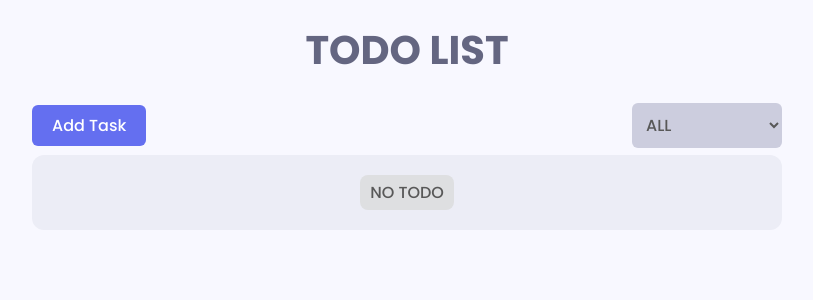
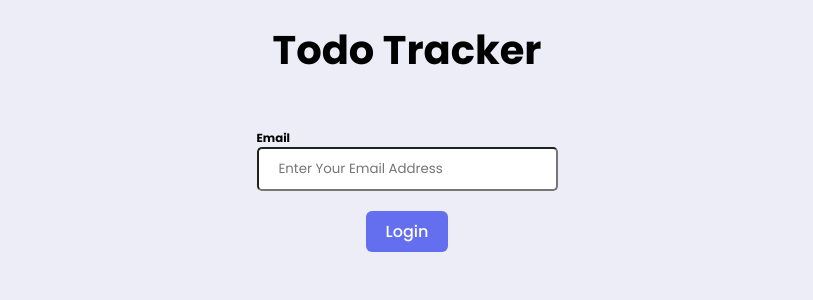
Before and after one commit to ezomonglory/react-todo-app, a React (Create React App) app: page / in a window 1280 px wide. Shown: the top 300 px of the page, without its empty margins (233-1046 px from the left). Built offline with nearby package versions, Linux system fonts and the light colour scheme.

Commit message:
todo-tracker

```diff
--- a/package.json
+++ b/package.json
@@ -5,15 +5,21 @@
 	"dependencies": {
 		"@fontsource/poppins": "^4.5.0",
 		"@reduxjs/toolkit": "^1.7.1",
+		"axios": "^1.3.6",
 		"date-fns": "^2.28.0",
 		"framer-motion": "^5.5.1",
+		"localforage": "^1.10.0",
+		"match-sorter": "^6.3.1",
 		"node-sass": "^7.0.0",
 		"react": "^17.0.2",
 		"react-dom": "^17.0.2",
 		"react-hot-toast": "^2.2.0",
 		"react-icons": "^4.3.1",
 		"react-redux": "^7.2.6",
+		"react-router-dom": "^6.10.0",
 		"react-scripts": "5.0.0",
+		"react-spinners": "^0.13.8",
+		"sort-by": "^1.2.0",
 		"uuid": "^8.3.2"
 	},
 	"scripts": {
--- a/src/App.js
+++ b/src/App.js
@@ -9,7 +9,7 @@ function App() {
   return (
     <>
       <div className="container">
-        <PageTitle> Todo List</PageTitle>
+        <PageTitle> Todo Tracker</PageTitle>
         <div className={style.app__wrapper}>
           <AppHeader />
           <AppContent />
--- /dev/null
+++ b/src/SignUp.js
@@ -0,0 +1,76 @@
+/* eslint-disable no-unused-expressions */
+/* eslint-disable react/jsx-no-comment-textnodes */
+/* eslint-disable react/button-has-type */
+/* eslint-disable prettier/prettier */
+import react, {useRef, useState} from 'react';
+import { useNavigate } from 'react-router-dom';
+import {BeatLoader} from 'react-spinners'
+import axios from 'axios'
+import style from './styles/modules/app.module.scss';
+import Button from './components/Button';
+
+
+const Home = () => {
+    const [load, setLoad] = useState(false)
+    const navigate = useNavigate()
+    const ref = useRef()
+    const signUp = async () => {
+        setLoad(true)
+        console.log('dsaad')
+        // try {
+        //         const res = await axios.post('https://tasks-app-backend-5lk0.onrender.com//signup', {
+        //             email:ref.current.value,
+        //         });
+        //         console.log(res)
+
+        // }catch {
+        //     (error) => {
+        //         console.log(error)
+        //     }
+        //     console.log('sda')
+        // }
+        console.log(ref.current.value)
+
+        await axios.post('https://tasks-app-backend-5lk0.onrender.com//signup', {
+            email:ref.current.value,
+            confirm_signup:true
+         }).then((resp)=> {
+            setLoad(false)
+            console.log(resp)
+            navigate('/todo-tracker')
+         }).catch((err)=> {
+            console.log(err)
+         })
+
+
+    }
+
+
+
+
+return(
+
+	<div className={style.wrapper}>
+		<div className={style.sign__wrapper}>
+			<h1
+				style={{ fontSize: '4rem', textAlign: 'center', marginBottom: '5rem' }}
+			>
+				Todo Tracker{' '}
+			</h1>
+			<label>
+				<h3>Email</h3>
+				<input
+                    ref={ref}
+					type='email'
+					placeholder='Enter Your Email Address'
+					style={{ borderRadius: '5px', padding: '1rem 2rem', marginBottom:'2rem', width:'100%' }}
+				/>
+			</label>
+
+			<Button variants='primary' type='submit' onClick={signUp}>
+				{load ?<BeatLoader color="#fff" size={10} /> : ' Login'}</Button>
+		</div>
+	</div>
+)};
+
+export default Home;
--- a/src/Slices/todoSlice.js
+++ b/src/Slices/todoSlice.js
@@ -61,6 +61,7 @@ export const todoSlice = createSlice({
           if (todo.id === action.payload.id) {
             todo.title = action.payload.title;
             todo.status = action.payload.status;
+            todo.description = action.payload.description;
           }
           window.localStorage.setItem('todoList', JSON.stringify(todoListArr));
           state.todoList = todoListArr;
--- a/src/components/TodModel.js
+++ b/src/components/TodModel.js
@@ -32,20 +32,35 @@ const dropin = {
 
 function TodModel({ type, setOpen, todo }) {
   const [title, setTitle] = useState('');
+  const [description, setdescription] = useState('');
   const [status, setStatus] = useState('incomplete');
+  const [dueDate, setdueDate] = useState('');
   const dispatch = useDispatch();
 
   useEffect(() => {
     if (type === 'update' && todo) {
       setTitle(todo.title);
       setStatus(todo.status);
+      setdescription(todo.description);
+      setdueDate(todo.dueDate);
     } else {
       setTitle('');
       setStatus('incomplete');
+      setdescription('');
+      setdueDate('');
     }
   }, [type, todo, setOpen]);
 
   const handleSubmit = (e) => {
+    console.log(
+      typeof parseInt(dueDate),
+      dueDate,
+      new Date().getMinutes(),
+      new Date(
+        new Date().setMinutes(new Date().getMinutes() + parseInt(dueDate))
+      ).toLocaleString(),
+      new Date().toLocaleString()
+    );
     e.preventDefault();
     if (title === '') {
       toast.error('Please enter a title');
@@ -57,6 +72,10 @@ function TodModel({ type, setOpen, todo }) {
             id: uuid(),
             title,
             status,
+            description,
+            dueDate: new Date(
+              new Date().setMinutes(new Date().getMinutes() + parseInt(dueDate))
+            ).toLocaleString(),
             time: new Date().toLocaleString(),
           })
         );
@@ -64,12 +83,19 @@ function TodModel({ type, setOpen, todo }) {
         setOpen(false);
       }
       if (type === 'update') {
-        if (todo.title !== title || todo.status !== status) {
+        if (
+          todo.title !== title ||
+          todo.status !== status ||
+          todo.description !== description ||
+          todo.dueDate !== dueDate
+        ) {
           dispatch(
             UpdateTodo({
               ...todo,
               title,
               status,
+              description,
+              dueDate,
             })
           );
           toast.success('Task Updated Succesfully');
@@ -122,6 +148,30 @@ function TodModel({ type, setOpen, todo }) {
                 onChange={(e) => setTitle(e.target.value)}
               />
             </label>
+
+            <label htmlFor="description">
+              Description
+              <input
+                type="text"
+                id="description"
+                value={description}
+                onChange={(e) => setdescription(e.target.value)}
+              />
+            </label>
+
+            <label htmlFor="description">
+              Due Date
+              <input
+                type="text"
+                id="dueDate"
+                placeholder="In minutes"
+                value={dueDate}
+                onChange={(e) =>
+                  type === 'update' ? {} : setdueDate(e.target.value)
+                }
+              />
+            </label>
+
             <label htmlFor="status">
               Status
               <select
--- a/src/components/TodoItem.js
+++ b/src/components/TodoItem.js
@@ -71,8 +71,17 @@ function TodoItem({ todo }) {
             >
               {todo.title}
             </p>
+            <p
+              className={getClasses([
+                style.description,
+                todo.status === 'complete' && style['todoText--completed'],
+              ])}
+            >
+              {todo.description}
+            </p>
+
             <p className={style.time}>
-              {format(new Date(todo.time), 'p, MM/dd, yyyy')}
+              {format(new Date(todo.dueDate), 'p, MM/dd, yyyy')}
             </p>
           </div>
         </div>
--- a/src/index.js
+++ b/src/index.js
@@ -1,7 +1,14 @@
 import React from 'react';
 import ReactDOM from 'react-dom';
 import { Provider } from 'react-redux';
+import {
+  createBrowserRouter,
+  RouterProvider,
+  Route,
+  Link,
+} from 'react-router-dom';
 import App from './App';
+import SignUp from './SignUp';
 import './styles/GlobalStyles.css';
 import '@fontsource/poppins';
 import '@fontsource/poppins/500.css';
@@ -9,10 +16,21 @@ import '@fontsource/poppins/600.css';
 import '@fontsource/poppins/700.css';
 import { Store } from './app/store';
 
+const router = createBrowserRouter([
+  {
+    path: '/',
+    element: <SignUp />,
+  },
+  {
+    path: '/todo-tracker',
+    element: <App />,
+  },
+]);
+
 ReactDOM.render(
   <React.StrictMode>
     <Provider store={Store}>
-      <App />
+      <RouterProvider router={router} />
     </Provider>
   </React.StrictMode>,
   document.getElementById('root')
--- a/src/styles/modules/app.module.scss
+++ b/src/styles/modules/app.module.scss
@@ -19,6 +19,31 @@
 		padding: 1.5rem;
 	}
 }
+
+.wrapper{
+    background-color: var(--bg-2);
+	padding: 2rem;
+	border-radius: 12px;
+	@include smallDeviceSize {
+		padding: 1.5rem;
+	}
+    height:100vh;
+
+}
+
+.sign__wrapper {
+    display:flex;
+    flex-direction:Column;
+    justify-content:center;
+    align-items:center;
+	max-width: 750px;
+	width: 50%;
+	margin: 0 auto;
+    @include smallDeviceSize {
+		width: 95%;
+        gap:1rem;
+	}
+}
 .emptyText {
 	// display: inline-block;
 	font-size: 1.6rem;
--- /dev/null
+++ b/src/styles/modules/signup.module.scss
@@ -0,0 +1,3 @@
+// .container{
+//     width:
+// }
--- a/src/styles/modules/todoItem.module.scss
+++ b/src/styles/modules/todoItem.module.scss
@@ -48,7 +48,7 @@
 }
 .todoText {
 	word-break: break-all;
-	font-weight: 500;
+	font-weight: 900;
 	font-size: 1.4rem;
 	color: var(--black-2);
 
@@ -85,3 +85,15 @@
 		background-color: var(--gray-2);
 	}
 }
+
+.description{
+    color: rgb(136, 136, 136);
+    word-break: break-all;
+	font-weight: 500;
+	font-size: 1.4rem;
+
+	&--completed {
+		text-decoration: line-through;
+		opacity: 0.7;
+	}
+}
```
Also changed, not shown: 1 other file (tests, documents, lock files or other folders).
